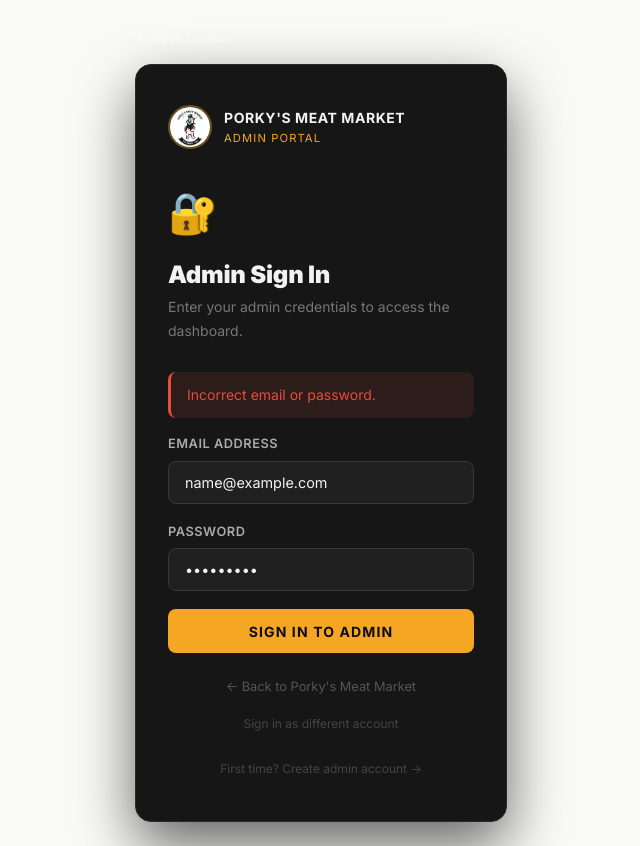
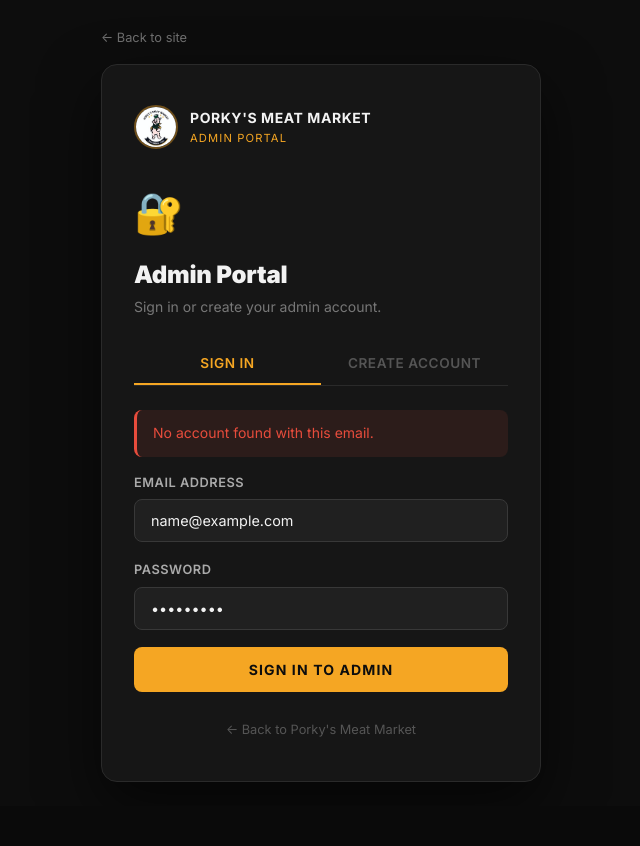
Before and after one commit to james10902/Porky-s-Meat-Market, a website: page pages/admin-login.html in a window 1280 px wide. Both pictures are taken after typing "name@example.com", "Sample123" into the empty fields and a click on the button "SIGN IN TO ADMIN". Shown: the whole page, without its empty margins (319-959 px from the left). After the commit the page ends 806 px from the top, so only its background shows below. Drawn offline with Linux system fonts and the light colour scheme; no server answers.

Commit message:
Rewrite admin login: clean tabs, fix create account, fix session key

```diff
--- a/pages/admin-login.html
+++ b/pages/admin-login.html
@@ -5,355 +5,302 @@
   <meta name="viewport" content="width=device-width, initial-scale=1.0">
   <title>Admin Login — Porky's Meat Market</title>
   <link rel="stylesheet" href="/css/design-system.css">
-  <link rel="stylesheet" href="/css/components.css">
   <style>
+    *, *::before, *::after { box-sizing: border-box; }
     body {
-      background-color: #0d0d0d;
+      background: #0d0d0d;
       min-height: 100vh;
       display: flex;
       align-items: center;
       justify-content: center;
-      font-family: var(--font-family-primary);
-    }
-
-    .admin-login-wrap {
-      width: 100%;
-      max-width: 420px;
+      font-family: var(--font-family-primary, 'Inter', sans-serif);
       padding: 1.5rem;
     }
-
-    .admin-login-card {
-      background-color: #161616;
+    .wrap { width: 100%; max-width: 440px; }
+    .back-top { display:inline-block; color:rgba(255,255,255,0.4); font-size:0.8rem; text-decoration:none; margin-bottom:1rem; }
+    .back-top:hover { color:rgba(255,255,255,0.8); }
+    .card {
+      background: #161616;
       border: 1px solid #2a2a2a;
       border-radius: 16px;
       padding: 2.5rem 2rem;
       box-shadow: 0 24px 60px rgba(0,0,0,0.6);
     }
+    .logo-row { display:flex; align-items:center; gap:0.75rem; margin-bottom:2rem; }
+    .logo-row img { width:44px; height:44px; border-radius:50%; object-fit:cover; border:2px solid rgba(245,166,35,0.4); }
+    .logo-name { font-size:0.875rem; font-weight:700; color:#f2f2f2; letter-spacing:0.04em; text-transform:uppercase; display:block; }
+    .logo-sub  { font-size:0.7rem; color:#F5A623; letter-spacing:0.1em; text-transform:uppercase; display:block; }
+    .lock { font-size:2.5rem; display:block; margin-bottom:1rem; }
+    h1 { font-size:1.5rem; font-weight:900; color:#f2f2f2; margin:0 0 0.35rem; }
+    .subtitle { font-size:0.875rem; color:#777; margin:0 0 1.5rem; }
 
-    .admin-login-logo {
-      display: flex;
-      align-items: center;
-      gap: 0.75rem;
-      margin-bottom: 2rem;
+    /* Tabs */
+    .tabs { display:flex; border-bottom:1px solid #2a2a2a; margin-bottom:1.5rem; }
+    .tab-btn {
+      flex:1; background:none; border:none; padding:0.75rem; font-size:0.85rem; font-weight:600;
+      color:#555; cursor:pointer; border-bottom:2px solid transparent; transition:all 0.2s;
+      font-family:inherit; letter-spacing:0.04em; text-transform:uppercase;
     }
+    .tab-btn.active { color:#F5A623; border-bottom-color:#F5A623; }
 
-    .admin-login-logo img {
-      width: 44px;
-      height: 44px;
-      border-radius: 50%;
-      object-fit: cover;
-      border: 2px solid rgba(245,166,35,0.4);
+    /* Panels */
+    .panel { display:none; }
+    .panel.active { display:block; }
+
+    /* Alert */
+    .alert {
+      padding:0.75rem 1rem; border-radius:8px; font-size:0.875rem; margin-bottom:1rem;
+      border-left:3px solid #E74C3C; background:rgba(231,76,60,0.1); color:#E74C3C; display:none;
     }
+    .alert.success { border-color:#27AE60; background:rgba(39,174,96,0.1); color:#27AE60; }
 
-    .admin-login-logo-text {
-      display: flex;
-      flex-direction: column;
+    /* Form */
+    .form-group { margin-bottom:1.1rem; }
+    .form-group label { display:block; font-size:0.8rem; font-weight:600; color:#aaa; margin-bottom:0.4rem; letter-spacing:0.04em; text-transform:uppercase; }
+    .form-group input {
+      width:100%; background:#202020; border:1.5px solid #383838; color:#f2f2f2;
+      border-radius:8px; padding:0.75rem 1rem; font-size:0.9rem; font-family:inherit;
+      transition:border-color 0.2s, box-shadow 0.2s;
     }
+    .form-group input:focus { outline:none; border-color:#F5A623; box-shadow:0 0 0 3px rgba(245,166,35,0.12); }
+    .form-group input::placeholder { color:#555; }
+    .form-row { display:grid; grid-template-columns:1fr 1fr; gap:0.75rem; }
 
-    .admin-login-logo-name {
-      font-size: 0.875rem;
-      font-weight: 700;
-      color: #f2f2f2;
-      letter-spacing: 0.04em;
-      text-transform: uppercase;
+    /* Submit button */
+    .submit-btn {
+      width:100%; background:#F5A623; color:#0d0d0d; border:none; border-radius:8px;
+      padding:0.85rem 1.5rem; font-family:inherit; font-size:0.875rem; font-weight:700;
+      letter-spacing:0.08em; text-transform:uppercase; cursor:pointer;
+      transition:background 0.2s, transform 0.15s; margin-top:0.5rem;
+      display:flex; align-items:center; justify-content:center; gap:0.5rem;
     }
+    .submit-btn:hover { background:#FFD166; transform:translateY(-1px); }
+    .submit-btn:disabled { opacity:0.5; cursor:not-allowed; transform:none; }
+    .spinner {
+      width:16px; height:16px; border:2px solid rgba(0,0,0,0.25); border-top-color:#0d0d0d;
+      border-radius:50%; animation:spin 0.7s linear infinite; display:none;
+    }
+    @keyframes spin { to { transform:rotate(360deg); } }
 
-    .admin-login-logo-sub {
-      font-size: 0.7rem;
-      color: var(--color-amber);
-      letter-spacing: 0.1em;
-      text-transform: uppercase;
-    }
-
-    .admin-login-card h1 {
-      font-size: 1.5rem;
-      font-weight: 900;
-      color: #f2f2f2;
-      margin-bottom: 0.35rem;
-      letter-spacing: -0.01em;
-    }
-
-    .admin-login-card p {
-      font-size: 0.875rem;
-      color: #777;
-      margin-bottom: 1.75rem;
-    }
-
-    .admin-login-alert {
-      padding: 0.75rem 1rem;
-      border-radius: 8px;
-      font-size: 0.875rem;
-      margin-bottom: 1rem;
-      border-left: 3px solid #E74C3C;
-      background: rgba(231,76,60,0.1);
-      color: #E74C3C;
-      display: none;
-    }
-
-    .form-group {
-      margin-bottom: 1.1rem;
-    }
-
-    .form-group label {
-      display: block;
-      font-size: 0.8rem;
-      font-weight: 600;
-      color: #aaa;
-      margin-bottom: 0.4rem;
-      letter-spacing: 0.04em;
-      text-transform: uppercase;
-    }
-
-    .form-group input {
-      width: 100%;
-      background: #202020;
-      border: 1.5px solid #383838;
-      color: #f2f2f2;
-      border-radius: 8px;
-      padding: 0.75rem 1rem;
-      font-size: 0.9rem;
-      font-family: var(--font-family-primary);
-      transition: border-color 0.2s ease, box-shadow 0.2s ease;
-      box-sizing: border-box;
-    }
-
-    .form-group input:focus {
-      outline: none;
-      border-color: var(--color-amber);
-      box-shadow: 0 0 0 3px rgba(245,166,35,0.12);
-    }
-
-    .form-group input::placeholder { color: #555; }
-
-    .admin-login-btn {
-      width: 100%;
-      background: var(--color-amber);
-      color: #0d0d0d;
-      border: none;
-      border-radius: 8px;
-      padding: 0.85rem 1.5rem;
-      font-family: var(--font-family-primary);
-      font-size: 0.875rem;
-      font-weight: 700;
-      letter-spacing: 0.08em;
-      text-transform: uppercase;
-      cursor: pointer;
-      transition: background 0.2s ease, transform 0.15s ease;
-      margin-top: 0.5rem;
-      display: flex;
-      align-items: center;
-      justify-content: center;
-      gap: 0.5rem;
-    }
-
-    .admin-login-btn:hover { background: #FFD166; transform: translateY(-1px); }
-    .admin-login-btn:disabled { opacity: 0.5; cursor: not-allowed; transform: none; }
-
-    .admin-login-btn .spinner {
-      width: 16px;
-      height: 16px;
-      border: 2px solid rgba(0,0,0,0.25);
-      border-top-color: #0d0d0d;
-      border-radius: 50%;
-      animation: spin 0.7s linear infinite;
-      display: none;
-    }
-
-    @keyframes spin { to { transform: rotate(360deg); } }
-
-    .admin-back {
-      display: block;
-      text-align: center;
-      margin-top: 1.5rem;
-      font-size: 0.8rem;
-      color: #555;
-      text-decoration: none;
-      transition: color 0.2s ease;
-    }
-
-    .admin-back:hover { color: #aaa; }
-
-    .admin-back-top {
-      display: inline-block;
-      color: rgba(255,255,255,0.45);
-      font-size: 0.8rem;
-      text-decoration: none;
-      margin-bottom: 1rem;
-      transition: color 0.2s ease;
-      letter-spacing: 0.03em;
-    }
-    .admin-back-top:hover { color: rgba(255,255,255,0.8); }
-
-    .admin-lock-icon {
-      font-size: 2.5rem;
-      margin-bottom: 1rem;
-      display: block;
-    }
+    .card-footer { text-align:center; margin-top:1.5rem; }
+    .card-footer a { font-size:0.8rem; color:#555; text-decoration:none; }
+    .card-footer a:hover { color:#aaa; }
   </style>
 </head>
 <body>
-  <div class="admin-login-wrap">
-    <a href="/" class="admin-back-top">← Back to site</a>
-    <div class="admin-login-card">
-      <div class="admin-login-logo">
+  <div class="wrap">
+    <a href="/" class="back-top">← Back to site</a>
+    <div class="card">
+
+      <div class="logo-row">
         <img src="/assets/Images/Porky logo.jpg" alt="Porky's Meat Market">
-        <div class="admin-login-logo-text">
-          <span class="admin-login-logo-name">Porky's Meat Market</span>
-          <span class="admin-login-logo-sub">Admin Portal</span>
+        <div>
+          <span class="logo-name">Porky's Meat Market</span>
+          <span class="logo-sub">Admin Portal</span>
         </div>
       </div>
 
-      <span class="admin-lock-icon">🔐</span>
-      <h1>Admin Sign In</h1>
-      <p>Enter your admin credentials to access the dashboard.</p>
+      <span class="lock">🔐</span>
+      <h1>Admin Portal</h1>
+      <p class="subtitle">Sign in or create your admin account.</p>
 
-      <div id="admin-alert" class="admin-login-alert" role="alert"></div>
+      <!-- Tabs -->
+      <div class="tabs">
+        <button class="tab-btn active" id="tab-signin" onclick="switchTab('signin')">Sign In</button>
+        <button class="tab-btn" id="tab-create" onclick="switchTab('create')">Create Account</button>
+      </div>
 
-      <form id="admin-login-form" novalidate>
+      <!-- ── SIGN IN PANEL ── -->
+      <div class="panel active" id="panel-signin">
+        <div class="alert" id="signin-alert"></div>
+        <form id="signin-form" novalidate>
           <div class="form-group">
-          <label for="admin-email">Email Address</label>
-          <input type="email" id="admin-email" placeholder="admin@porkysmm.com" autocomplete="email" required>
+            <label for="signin-email">Email Address</label>
+            <input type="email" id="signin-email" placeholder="admin@porkysmm.com" autocomplete="email" required>
           </div>
           <div class="form-group">
-          <label for="admin-password">Password</label>
-          <input type="password" id="admin-password" placeholder="••••••••" autocomplete="current-password" required>
+            <label for="signin-password">Password</label>
+            <input type="password" id="signin-password" placeholder="••••••••" autocomplete="current-password" required>
           </div>
-        <button type="submit" class="admin-login-btn" id="admin-login-btn">
-          <span id="admin-btn-text">SIGN IN TO ADMIN</span>
-          <span class="spinner" id="admin-spinner"></span>
+          <button type="submit" class="submit-btn" id="signin-btn">
+            <span id="signin-btn-text">SIGN IN TO ADMIN</span>
+            <span class="spinner" id="signin-spinner"></span>
           </button>
         </form>
-
-      <a href="/" class="admin-back">← Back to Porky's Meat Market</a>
-      <div style="text-align:center;margin-top:0.75rem;">
-        <a href="/pages/admin-login.html?force=1" style="font-size:0.75rem;color:#444;text-decoration:none;">Sign in as different account</a>
       </div>
 
-      <!-- First-time setup -->
-      <div style="text-align:center;margin-top:1.25rem;">
-        <a href="#" id="setup-link" style="font-size:0.75rem;color:#444;text-decoration:none;transition:color 0.2s;">
-          First time? Create admin account →
-        </a>
-      </div>
-
-      <div id="setup-box" style="display:none;margin-top:1.5rem;padding-top:1.5rem;border-top:1px solid #2a2a2a;">
-        <h2 style="font-size:1rem;font-weight:700;color:#f2f2f2;margin-bottom:0.25rem;">Create Admin Account</h2>
-        <p style="font-size:0.8rem;color:#666;margin-bottom:1.25rem;">One-time setup. Creates the owner admin account.</p>
-
-        <div id="setup-alert" class="admin-login-alert" role="alert"></div>
-
-        <form id="setup-form" novalidate>
-          <div style="display:grid;grid-template-columns:1fr 1fr;gap:0.75rem;">
+      <!-- ── CREATE ACCOUNT PANEL ── -->
+      <div class="panel" id="panel-create">
+        <div class="alert" id="create-alert"></div>
+        <form id="create-form" novalidate>
+          <div class="form-row">
             <div class="form-group">
-              <label for="setup-firstname">First Name</label>
-              <input type="text" id="setup-firstname" placeholder="John" required>
+              <label for="create-firstname">First Name</label>
+              <input type="text" id="create-firstname" placeholder="John" required>
             </div>
             <div class="form-group">
-              <label for="setup-lastname">Last Name</label>
-              <input type="text" id="setup-lastname" placeholder="Smith" required>
+              <label for="create-lastname">Last Name</label>
+              <input type="text" id="create-lastname" placeholder="Smith" required>
             </div>
           </div>
           <div class="form-group">
-            <label for="setup-email">Email Address</label>
-            <input type="email" id="setup-email" placeholder="admin@porkysmm.com" required>
+            <label for="create-email">Email Address</label>
+            <input type="email" id="create-email" placeholder="admin@porkysmm.com" required>
           </div>
           <div class="form-group">
-            <label for="setup-password">Password</label>
-            <input type="password" id="setup-password" placeholder="Min. 8 characters" required minlength="8">
+            <label for="create-password">Password</label>
+            <input type="password" id="create-password" placeholder="Min. 8 characters" required minlength="8">
           </div>
           <div class="form-group">
-            <label for="setup-confirm">Confirm Password</label>
-            <input type="password" id="setup-confirm" placeholder="Repeat password" required>
+            <label for="create-confirm">Confirm Password</label>
+            <input type="password" id="create-confirm" placeholder="Repeat password" required>
           </div>
-          <button type="submit" class="admin-login-btn" style="margin-top:0.25rem;">
-            CREATE ADMIN ACCOUNT
+          <button type="submit" class="submit-btn" id="create-btn">
+            <span id="create-btn-text">CREATE ADMIN ACCOUNT</span>
+            <span class="spinner" id="create-spinner"></span>
           </button>
         </form>
+      </div>
+
+      <div class="card-footer">
+        <a href="/">← Back to Porky's Meat Market</a>
       </div>
     </div>
   </div>
 
   <script src="/js/utils/dom.js"></script>
   <script src="/js/services/api.js"></script>
-  <script src="/js/modules/theme.js"></script>
   <script src="/js/modules/auth.js"></script>
   <script>
+    /* ── Tab switching ── */
+    function switchTab(tab) {
+      document.querySelectorAll('.tab-btn').forEach(b => b.classList.remove('active'));
+      document.querySelectorAll('.panel').forEach(p => p.classList.remove('active'));
+      document.getElementById('tab-' + tab).classList.add('active');
+      document.getElementById('panel-' + tab).classList.add('active');
+    }
+
+    /* ── Alert helpers ── */
+    function showAlert(id, msg, type) {
+      const el = document.getElementById(id);
+      if (!el) return;
+      el.textContent = msg;
+      el.className = 'alert' + (type === 'success' ? ' success' : '');
+      el.style.display = 'block';
+    }
+    function hideAlert(id) {
+      const el = document.getElementById(id);
+      if (el) el.style.display = 'none';
+    }
+
+    /* ── Loading state ── */
+    function setLoading(btnId, textId, spinnerId, on) {
+      const btn = document.getElementById(btnId);
+      const txt = document.getElementById(textId);
+      const sp  = document.getElementById(spinnerId);
+      if (btn) btn.disabled = on;
+      if (txt) txt.style.display = on ? 'none' : '';
+      if (sp)  sp.style.display  = on ? 'inline-block' : 'none';
+    }
+
+    /* ── Encode password ── */
+    function encode(str) { return btoa(unescape(encodeURIComponent(str))); }
+
     document.addEventListener('DOMContentLoaded', () => {
 
-      /* ── If already logged in as admin, go straight to dashboard ── */
-      const existing = typeof Auth !== 'undefined' ? Auth.getCurrentUser() : null;
-      if (existing && existing.role === 'admin') {
-        // Clear stale session so user can sign in fresh if they want
-        const forceLogin = new URLSearchParams(window.location.search).get('force');
-        if (!forceLogin) {
+      /* If already signed in as admin, go to dashboard */
+      try {
+        const session = JSON.parse(localStorage.getItem('porky_admin_session'));
+        const force   = new URLSearchParams(window.location.search).get('force');
+        if (session && session.role === 'admin' && !force) {
           window.location.href = '/pages/admin.html';
           return;
         }
-        localStorage.removeItem('porky_admin_session');
+        if (force) localStorage.removeItem('porky_admin_session');
+      } catch(e) {}
+
+      /* ── SIGN IN ── */
+      document.getElementById('signin-form').addEventListener('submit', (e) => {
+        e.preventDefault();
+        hideAlert('signin-alert');
+
+        const email    = document.getElementById('signin-email').value.trim();
+        const password = document.getElementById('signin-password').value;
+
+        if (!email || !password) {
+          showAlert('signin-alert', 'Please enter your email and password.');
+          return;
         }
 
-      const form      = document.getElementById('admin-login-form');
-      const alertEl   = document.getElementById('admin-alert');
-      const btn       = document.getElementById('admin-login-btn');
-      const btnText   = document.getElementById('admin-btn-text');
-      const spinner   = document.getElementById('admin-spinner');
-      const setupLink = document.getElementById('setup-link');
-      const setupBox  = document.getElementById('setup-box');
-      const setupForm = document.getElementById('setup-form');
-      const setupAlert = document.getElementById('setup-alert');
+        setLoading('signin-btn', 'signin-btn-text', 'signin-spinner', true);
 
-      /* ── Show/hide first-time setup panel ── */
-      setupLink.addEventListener('click', (e) => {
-        e.preventDefault();
-        setupBox.style.display = setupBox.style.display === 'none' ? 'block' : 'none';
-        alertEl.style.display = 'none';
+        try {
+          const users = JSON.parse(localStorage.getItem('porky_users') || '[]');
+          const user  = users.find(u => u.email.toLowerCase() === email.toLowerCase());
+
+          if (!user) {
+            showAlert('signin-alert', 'No account found with this email.');
+            return;
+          }
+          if (user._pw !== encode(password)) {
+            showAlert('signin-alert', 'Incorrect password. Please try again.');
+            return;
+          }
+          if (user.role !== 'admin') {
+            showAlert('signin-alert', 'This account does not have admin privileges.');
+            return;
+          }
+
+          /* Save to admin session key */
+          const session = { ...user };
+          delete session._pw;
+          localStorage.setItem('porky_admin_session', JSON.stringify(session));
+
+          showAlert('signin-alert', '✅ Signed in! Redirecting…', 'success');
+          setTimeout(() => { window.location.href = '/pages/admin.html'; }, 700);
+
+        } catch(err) {
+          showAlert('signin-alert', 'Something went wrong. Please try again.');
+        } finally {
+          setLoading('signin-btn', 'signin-btn-text', 'signin-spinner', false);
+        }
       });
 
-      /* ── Create admin account ── */
-      setupForm.addEventListener('submit', (e) => {
+      /* ── CREATE ACCOUNT ── */
+      document.getElementById('create-form').addEventListener('submit', (e) => {
         e.preventDefault();
-        setupAlert.style.display = 'none';
+        hideAlert('create-alert');
 
-        const firstname = document.getElementById('setup-firstname').value.trim();
-        const lastname  = document.getElementById('setup-lastname').value.trim();
-        const email     = document.getElementById('setup-email').value.trim();
-        const password  = document.getElementById('setup-password').value;
-        const confirm   = document.getElementById('setup-confirm').value;
+        const firstname = document.getElementById('create-firstname').value.trim();
+        const lastname  = document.getElementById('create-lastname').value.trim();
+        const email     = document.getElementById('create-email').value.trim();
+        const password  = document.getElementById('create-password').value;
+        const confirm   = document.getElementById('create-confirm').value;
 
         if (!firstname || !lastname || !email || !password) {
-          setupAlert.textContent = 'Please fill in all fields.';
-          setupAlert.style.display = 'block';
-          return;
+          showAlert('create-alert', 'Please fill in all fields.'); return;
         }
         if (password.length < 8) {
-          setupAlert.textContent = 'Password must be at least 8 characters.';
-          setupAlert.style.display = 'block';
-          return;
+          showAlert('create-alert', 'Password must be at least 8 characters.'); return;
         }
         if (password !== confirm) {
-          setupAlert.textContent = 'Passwords do not match.';
-          setupAlert.style.display = 'block';
-          return;
+          showAlert('create-alert', 'Passwords do not match.'); return;
         }
+
+        setLoading('create-btn', 'create-btn-text', 'create-spinner', true);
 
         try {
           const users = JSON.parse(localStorage.getItem('porky_users') || '[]');
 
-          /* Check if an admin already exists */
           if (users.find(u => u.role === 'admin')) {
-            setupAlert.textContent = 'An admin account already exists. Please sign in above.';
-            setupAlert.style.display = 'block';
+            showAlert('create-alert', 'An admin account already exists. Please sign in.');
+            return;
+          }
+          if (users.find(u => u.email.toLowerCase() === email.toLowerCase())) {
+            showAlert('create-alert', 'That email is already registered.');
             return;
           }
 
-          /* Check email not already taken */
-          if (users.find(u => u.email.toLowerCase() === email.toLowerCase())) {
-            setupAlert.textContent = 'That email is already registered. Use a different email.';
-            setupAlert.style.display = 'block';
-            return;
-          }
-
-          const encoded = btoa(unescape(encodeURIComponent(password)));
           const admin = {
             id:        Date.now(),
             firstname: firstname,
@@ -363,75 +310,24 @@
             phone:     '',
             role:      'admin',
             createdAt: new Date().toISOString(),
-            _pw:       encoded
+            _pw:       encode(password)
           };
 
           users.push(admin);
           localStorage.setItem('porky_users', JSON.stringify(users));
 
-          /* Auto sign in — must use the admin session key, not the customer key */
+          /* Sign in immediately */
           const session = { ...admin };
           delete session._pw;
           localStorage.setItem('porky_admin_session', JSON.stringify(session));
 
-          setupAlert.style.background = 'rgba(39,174,96,0.1)';
-          setupAlert.style.borderColor = '#27AE60';
-          setupAlert.style.color = '#27AE60';
-          setupAlert.textContent = '✅ Admin account created! Redirecting…';
-          setupAlert.style.display = 'block';
+          showAlert('create-alert', '✅ Admin account created! Redirecting…', 'success');
+          setTimeout(() => { window.location.href = '/pages/admin.html'; }, 800);
 
-          setTimeout(() => { window.location.href = '/pages/admin.html'; }, 1000);
-
-        } catch (err) {
-          setupAlert.textContent = 'Something went wrong. Please try again.';
-          setupAlert.style.display = 'block';
-        }
-      });
-
-      /* ── Sign in ── */
-      form.addEventListener('submit', async (e) => {
-        e.preventDefault();
-        alertEl.style.display = 'none';
-
-        const email    = document.getElementById('admin-email').value.trim();
-        const password = document.getElementById('admin-password').value;
-
-        if (!email || !password) {
-          alertEl.textContent = 'Please enter your email and password.';
-          alertEl.style.display = 'block';
-          return;
-        }
-
-        btn.disabled = true;
-        btnText.style.display = 'none';
-        spinner.style.display = 'inline-block';
-
-        try {
-          const result = await Auth.login(email, password);
-
-          if (!result.success) {
-            alertEl.textContent = result.error || 'Invalid credentials.';
-            alertEl.style.display = 'block';
-            return;
-          }
-
-          const user = result.user || Auth.getCurrentUser();
-          if (!user || user.role !== 'admin') {
-            Auth._clearSession();
-            alertEl.textContent = 'Access denied. This account does not have admin privileges.';
-            alertEl.style.display = 'block';
-            return;
-          }
-
-          window.location.href = '/pages/admin.html';
-
-        } catch (err) {
-          alertEl.textContent = 'Something went wrong. Please try again.';
-          alertEl.style.display = 'block';
+        } catch(err) {
+          showAlert('create-alert', 'Something went wrong. Please try again.');
         } finally {
-          btn.disabled = false;
-          btnText.style.display = 'inline';
-          spinner.style.display = 'none';
+          setLoading('create-btn', 'create-btn-text', 'create-spinner', false);
         }
       });
     });
```
Lines whose indentation alone changed are shown as unchanged.
